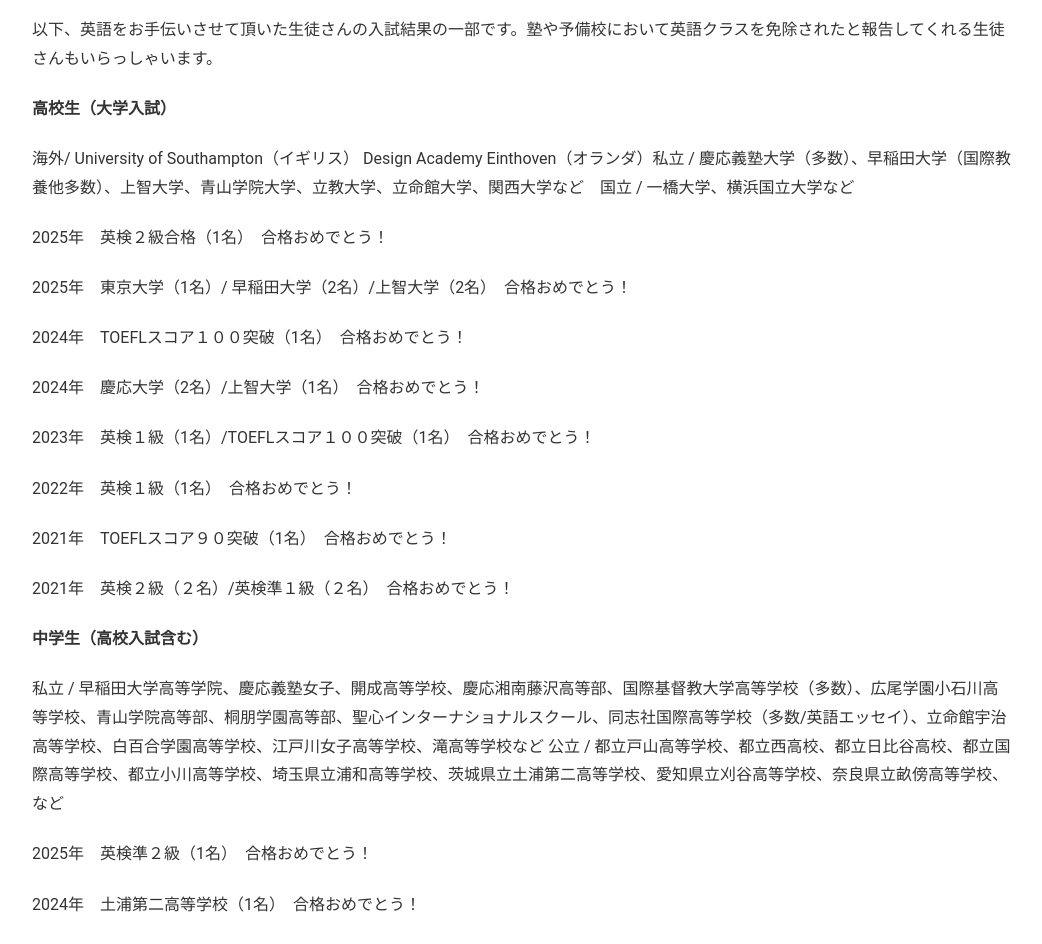
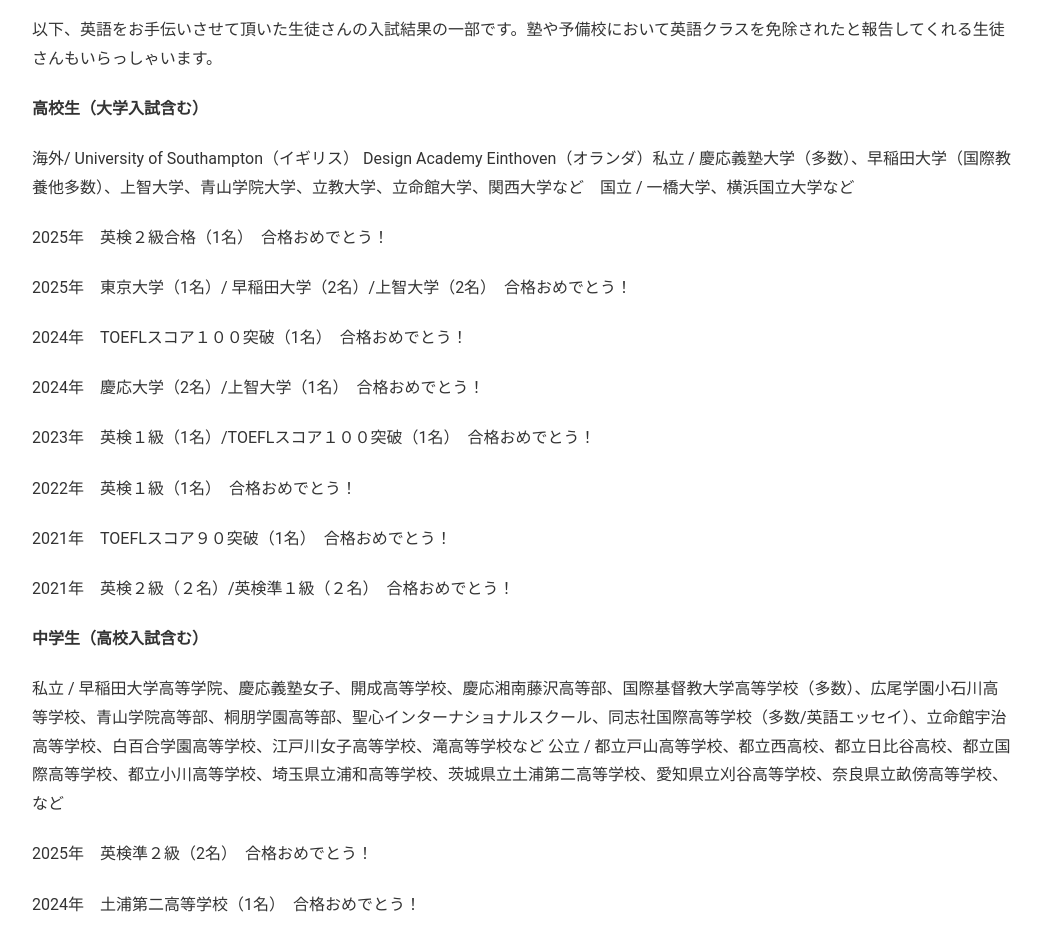
Before and after one commit to phocean/akispace, a Jekyll site: the page built from exam_results.md, in a window 1280 px wide and 1400 px high, scrolled down 357 px. Shown: the part 161-1105 px from the top of the window, without its empty margins (118-1160 px from the left). Built offline with Jekyll 4.4.1, drawn with Linux system fonts in a browser that asks for light colours; some of the changed text lies outside the part shown.

Commit message:
Update exam_results.md

```diff
--- a/exam_results.md
+++ b/exam_results.md
@@ -18,7 +18,7 @@
 
 以下、英語をお手伝いさせて頂いた生徒さんの入試結果の一部です。塾や予備校において英語クラスを免除されたと報告してくれる生徒さんもいらっしゃいます。
 
-<strong>高校生（大学入試）</strong>
+<strong>高校生（大学入試含む）</strong>
 
 海外/ University of Southampton（イギリス） Design Academy Einthoven（オランダ）私立 / 慶応義塾大学（多数）、早稲田大学（国際教養他多数）、上智大学、青山学院大学、立教大学、立命館大学、関西大学など　国立 / 一橋大学、横浜国立大学など
 
@@ -42,7 +42,7 @@
 
 私立 / 早稲田大学高等学院、慶応義塾女子、開成高等学校、慶応湘南藤沢高等部、国際基督教大学高等学校（多数）、広尾学園小石川高等学校、青山学院高等部、桐朋学園高等部、聖心インターナショナルスクール、同志社国際高等学校（多数/英語エッセイ）、立命館宇治高等学校、白百合学園高等学校、江戸川女子高等学校、滝高等学校など   公立 / 都立戸山高等学校、都立西高校、都立日比谷高校、都立国際高等学校、都立小川高等学校、埼玉県立浦和高等学校、茨城県立土浦第二高等学校、愛知県立刈谷高等学校、奈良県立畝傍高等学校、など
 
-2025年　英検準２級（1名）　合格おめでとう！
+2025年　英検準２級（2名）　合格おめでとう！
 
 2024年　土浦第二高等学校（1名）　合格おめでとう！
 
```
Also changed, not shown: other parts of exam_results.md (+2 -0 lines).
